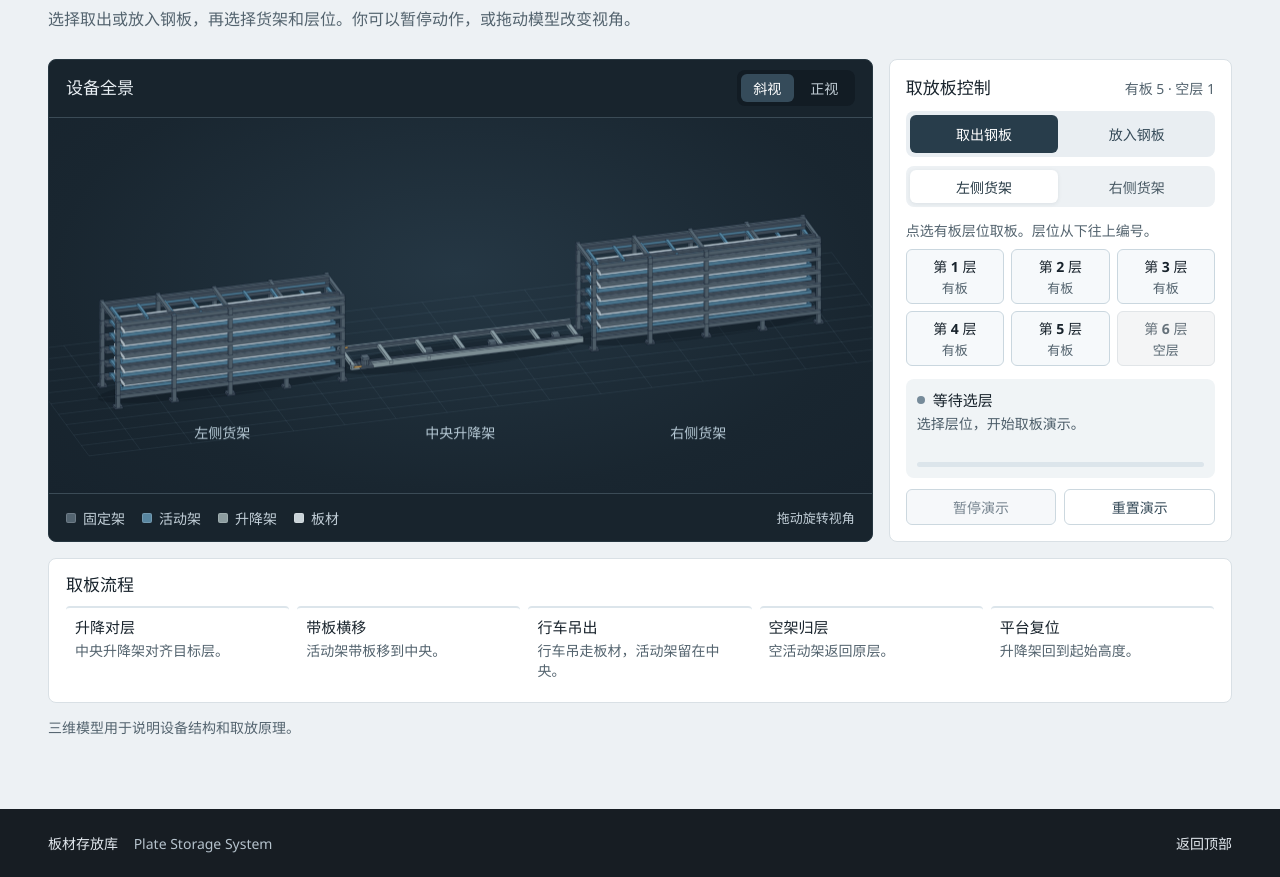
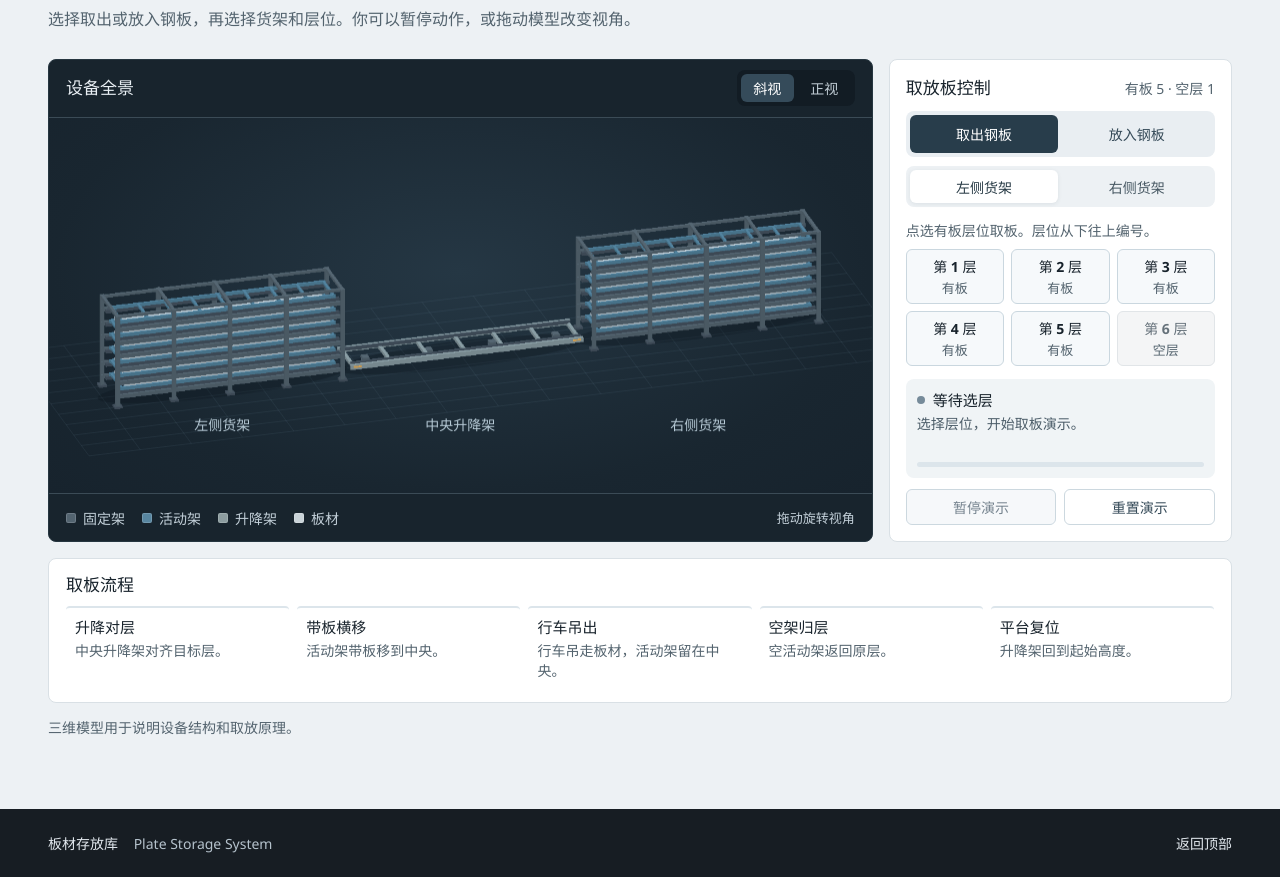
Before and after one commit to Pan-gao-1219/Plate-Storage-System, a plain HTML site: page component/index.html in a window 1280 px wide. Shown: the part 1399-2276 px from the top of the page. Drawn offline with Linux system fonts and the light colour scheme.

Commit message:
Prevent plate rack intersections and correct 3D occlusion

```diff
--- /dev/null
+++ b/component/depth.js
@@ -0,0 +1,77 @@
+"use strict";
+
+// Rasterize orthographic triangles with a depth buffer using Canvas 2D.
+// A larger depth means the surface is closer to the camera.
+class DepthRenderer {
+  constructor() {
+    this.surface = document.createElement("canvas");
+    this.context = this.surface.getContext("2d");
+  }
+
+  begin(width, height) {
+    this.width = width;
+    this.height = height;
+    if (this.surface.width !== width || this.surface.height !== height || !this.image) {
+      this.surface.width = width;
+      this.surface.height = height;
+      this.image = this.context.createImageData(width, height);
+      this.depth = new Float32Array(width * height);
+    }
+    this.image.data.fill(0);
+    this.depth.fill(-Infinity);
+  }
+
+  triangle(a, b, c, [red, green, blue]) {
+    let area = (b[0] - a[0]) * (c[1] - a[1]) - (b[1] - a[1]) * (c[0] - a[0]);
+    if (Math.abs(area) < 1e-6) return;
+    if (area < 0) {
+      [b, c] = [c, b];
+      area = -area;
+    }
+
+    const x0 = Math.max(0, Math.ceil(Math.min(a[0], b[0], c[0]) - .5));
+    const y0 = Math.max(0, Math.ceil(Math.min(a[1], b[1], c[1]) - .5));
+    const x1 = Math.min(this.width - 1, Math.floor(Math.max(a[0], b[0], c[0]) - .5));
+    const y1 = Math.min(this.height - 1, Math.floor(Math.max(a[1], b[1], c[1]) - .5));
+    if (x1 < x0 || y1 < y0) return;
+
+    const dxA = b[1] - c[1], dyA = c[0] - b[0];
+    const dxB = c[1] - a[1], dyB = a[0] - c[0];
+    const dxC = a[1] - b[1], dyC = b[0] - a[0];
+    const offsetX = x0 + .5, offsetY = y0 + .5;
+    let rowA = (offsetX - b[0]) * dxA + (offsetY - b[1]) * dyA;
+    let rowB = (offsetX - c[0]) * dxB + (offsetY - c[1]) * dyB;
+    let rowC = (offsetX - a[0]) * dxC + (offsetY - a[1]) * dyC;
+    const zA = a[2] / area, zB = b[2] / area, zC = c[2] / area;
+    const pixels = this.image.data;
+    const depth = this.depth;
+    for (let y = y0; y <= y1; y++) {
+      let weightA = rowA, weightB = rowB, weightC = rowC;
+      let index = y * this.width + x0;
+      for (let x = x0; x <= x1; x++, index++) {
+        if (weightA >= -1e-6 && weightB >= -1e-6 && weightC >= -1e-6) {
+          const z = weightA * zA + weightB * zB + weightC * zC;
+          if (z > depth[index]) {
+            depth[index] = z;
+            const offset = index * 4;
+            pixels[offset] = red;
+            pixels[offset + 1] = green;
+            pixels[offset + 2] = blue;
+            pixels[offset + 3] = 255;
+          }
+        }
+        weightA += dxA;
+        weightB += dxB;
+        weightC += dxC;
+      }
+      rowA += dyA;
+      rowB += dyB;
+      rowC += dyC;
+    }
+  }
+
+  draw(context, width, height) {
+    this.context.putImageData(this.image, 0, 0);
+    context.drawImage(this.surface, 0, 0, width, height);
+  }
+}
--- a/component/index.html
+++ b/component/index.html
@@ -152,6 +152,7 @@
       </div>
     </footer>
   </div>
+  <script src="./depth.js"></script>
   <script src="./scene.js"></script>
   <script src="./app.js"></script>
 </body>
--- a/component/scene.js
+++ b/component/scene.js
@@ -6,9 +6,11 @@ const GEOMETRY = {
   heights: Array.from({ length: 6 }, (_, index) => .53 + .548 * index),
   posts: [-4.39, -2.195, 0, 2.195, 4.39],
   cylinders: [-3.72, -1.24, 1.24, 3.72],
-  plateBase: .138,
+  plateBase: .126,
   plateThickness: .1,
 };
+const roofBeamHeight = .105;
+const rackTop = GEOMETRY.heights.at(-1) + GEOMETRY.plateBase + GEOMETRY.plateThickness + .20 + roofBeamHeight / 2;
 
 const colors = {
   rack: [85, 102, 114],
@@ -19,6 +21,7 @@ const colors = {
   steel: [188, 203, 213],
   piston: [169, 193, 207],
   hoist: [133, 147, 152],
+  cable: [185, 204, 214],
   marker: [233, 177, 90],
 };
 
@@ -66,35 +69,35 @@ function addCylinder(mesh, x, y, bottom, top, radius, material) {
 
 function addRack(mesh, x) {
   const { heights, posts } = GEOMETRY;
-  const sections = [0, ...heights, 3.505];
+  const roof = rackTop - roofBeamHeight / 2;
   for (const post of posts) {
     for (const y of [-1.03, 1.03]) {
       addBox(mesh, x + post, y, .038, .31, .31, .076, "rail");
-      for (let index = 1; index < sections.length; index++) {
-        const bottom = sections[index - 1], top = sections[index];
-        addBox(mesh, x + post, y, (bottom + top) / 2, .15, .15, top - bottom, "rack");
-      }
+      addBox(mesh, x + post, y, rackTop / 2, .15, .15, rackTop, "rack");
     }
-    addBox(mesh, x + post, 0, 3.43, .12, 2.08, .105, "rack");
+    addBox(mesh, x + post, 0, roof, .12, 2.08, roofBeamHeight, "rack");
   }
-  for (const z of [...heights, 3.50]) {
+  for (const y of [-.98, .98]) {
+    addBox(mesh, x, y, roof, 8.92, .105, roofBeamHeight, "rack");
+  }
+  for (const z of heights) {
     for (const y of [-.98, .98]) {
       addBox(mesh, x, y, z - .11, 8.92, .105, .15, "rack");
     }
     for (const y of [-.68, .68]) {
-      addBox(mesh, x, y, z - .071, 8.72, .12, .13, "rail");
+      addBox(mesh, x, y, z - .065, 8.72, .12, .13, "rail");
     }
   }
 }
 
-function addTray(mesh, x, z, selected, loaded) {
+function addTray(mesh, x, z, selected) {
   const material = selected ? "selected" : "tray";
+  const height = GEOMETRY.plateBase;
   for (const y of [-.673, .673]) {
-    addBox(mesh, x, y, z + .063, 8.43, .09, .126, material);
+    addBox(mesh, x, y, z + height / 2, 8.43, .09, height, material);
   }
   for (let index = -4; index <= 4; index++) {
-    if (loaded && Math.abs(index) < 4) continue;
-    addBox(mesh, x + index * 1.035, 0, z + .078, .10, 1.3, .083, material);
+    addBox(mesh, x + index * 1.035, 0, z + height - .083 / 2, .10, 1.3, .083, material);
   }
   if (selected) {
     for (const offset of [-4.08, 4.08]) {
@@ -125,8 +128,21 @@ function addLift(mesh, z) {
     addBox(mesh, (index - 3) * 1.47, 0, z - .142, .13, 1.61, .12, "lift");
   }
   for (const y of [-.675, .675]) {
-    addBox(mesh, 0, y, z - .059, 8.99, .103, .116, "rail");
+    addBox(mesh, 0, y, z - .058, 8.99, .103, .116, "rail");
   }
+}
+
+// Ribbon in the X/Z plane, visible from the front of the machine.
+function addCable(mesh, x1, z1, x2, z2, y) {
+  const length = Math.hypot(x2 - x1, z2 - z1);
+  const dx = .035 * (z2 - z1) / length;
+  const dz = .035 * (x1 - x2) / length;
+  mesh.push({
+    points: [[x1 + dx, y, z1 + dz], [x1 - dx, y, z1 - dz],
+      [x2 - dx, y, z2 - dz], [x2 + dx, y, z2 + dz]],
+    normal: [0, -1, 0],
+    material: "cable",
+  });
 }
 
 function addSpreader(mesh, y, z) {
@@ -137,19 +153,21 @@ function addSpreader(mesh, y, z) {
       addBox(mesh, x, y + dy, z + .232, .051, .051, .34, "piston");
       addBox(mesh, x, y + dy, z + .035, .38, .24, .07, "hoist");
     }
+    addCable(mesh, x, z + .591, 0, z + 1.54, y);
   }
+  addCable(mesh, 0, z + 1.54, 0, z + 16, y);
 }
 
 const fixedMesh = [];
 for (const x of Object.values(GEOMETRY.rackX)) addRack(fixedMesh, x);
 
 const dot = (a, b) => a[0] * b[0] + a[1] * b[1] + a[2] * b[2];
-const shade = (rgb, light) => `rgb(${rgb.map(value => Math.round(Math.min(value * light, 255))).join(",")})`;
 
 class Scene {
   constructor(canvas) {
     this.canvas = canvas;
     this.context = canvas.getContext("2d");
+    this.meshRenderer = new DepthRenderer();
     this.setView("perspective");
   }
 
@@ -183,8 +201,15 @@ class Scene {
     const depth = [sy * ce, -cy * ce, se];
     const right = [cy, sy, 0];
     const up = [-sy * se, cy * se, ce];
-    const scale = Math.min(width / 30.8, height / 9.3);
-    const origin = [width / 2, height * .52 + scale * 1.55];
+    // Keep the whole rack in view when its length projects diagonally across the screen.
+    const rackHalfLength = GEOMETRY.rackX.right + 4.55;
+    const groundExtent = rackHalfLength * Math.abs(up[0]) + 1.20 * Math.abs(up[1]);
+    const topExtent = groundExtent + rackTop * ce;
+    const scale = Math.min(width / 30.8, height / 9.3, (height - 64) / (groundExtent + topExtent));
+    const originY = Math.max(20 + topExtent * scale, Math.min(
+      height - 44 - groundExtent * scale, height * .52 + scale * 1.55,
+    ));
+    const origin = [width / 2, originY];
     const project = point => [
       origin[0] + dot(point, right) * scale,
       origin[1] - dot(point, up) * scale,
@@ -220,43 +245,33 @@ class Scene {
         const isMoving = state.target?.side === side && state.target.index === index;
         if (isMoving) continue;
         const highlighted = state.highlight?.side === side && state.highlight.index === index;
-        addTray(mesh, x, z, highlighted, state.stock[side][index]);
+        addTray(mesh, x, z, highlighted);
         if (state.stock[side][index]) addPlate(mesh, x, 0, z);
       }
     }
     addLift(mesh, state.liftZ);
     if (state.target) {
-      addTray(mesh, state.trayX, state.levelZ, true, state.boardVisible && state.boardLift < .04);
+      addTray(mesh, state.trayX, state.levelZ, true);
       if (state.boardVisible) addPlate(mesh, state.boardX, state.boardY, state.levelZ + state.boardLift);
     }
     if (state.crane) addSpreader(mesh, state.boardY, state.craneZ);
 
-    const faces = mesh.filter(face => dot(depth, face.normal) > .001).map(face => ({
-      ...face,
-      depth: face.points.reduce((sum, point) => sum + dot(point, depth), 0) / face.points.length,
-    }));
-    faces.sort((a, b) => a.depth - b.depth);
-    for (const { points, normal, material } of faces) {
-      ctx.beginPath();
-      for (const [index, point] of points.entries()) {
+    const meshRatio = Math.max(ratio, 1.5);
+    this.meshRenderer.begin(Math.round(width * meshRatio), Math.round(height * meshRatio));
+    for (const { points, normal, material } of mesh) {
+      if (dot(depth, normal) <= .001) continue;
+      const projected = points.map(point => {
         const [x, y] = project(point);
-        if (index === 0) ctx.moveTo(x, y);
-        else ctx.lineTo(x, y);
+        return [x * meshRatio, y * meshRatio, dot(point, depth)];
+      });
+      const light = .70 + .37 * Math.max(0, dot(normal, [-.35, -.46, .82]));
+      const color = colors[material].map(value => value * light);
+      for (let index = 1; index < projected.length - 1; index++) {
+        this.meshRenderer.triangle(projected[0], projected[index], projected[index + 1], color);
       }
-      ctx.closePath();
-      const light = .77 + .29 * Math.max(0, dot(normal, [-.35, -.46, .82]));
-      ctx.fillStyle = shade(colors[material], light);
-      ctx.fill();
-      ctx.strokeStyle = material === "steel" ? "#dce6ec8c" : "#0b162457";
-      ctx.lineWidth = material === "steel" ? .7 : .65;
-      ctx.stroke();
     }
+    this.meshRenderer.draw(ctx, width, height);
 
-    if (state.crane) {
-      const y = state.boardY, z = state.craneZ;
-      polyline([[-2.68, y, z + .6], [0, y, z + 1.54], [2.68, y, z + .6]], "#acbeca", 1.3);
-      polyline([[0, y, z + 1.54], [0, y, z + 8]], "#acbeca", 1.3);
-    }
     if (state.alignGuide) {
       const x = Math.sign(rackX[state.target.side]);
       ctx.setLineDash([5, 5]);
@@ -272,7 +287,7 @@ class Scene {
     ctx.font = `${width < 470 ? 12 : 14}px "Microsoft YaHei", sans-serif`;
     ctx.textAlign = "center";
     ctx.textBaseline = "middle";
-    const labelY = Math.min(height - 23, origin[1] + scale * (1.62 + Math.abs(up[0]) * 8) + 12);
+    const labelY = originY + groundExtent * scale + 17;
     for (const [x, label] of labels) {
       const [sx] = project([x, 0, 0]);
       const emphasized = state.target && rackX[state.target.side] === x;
```
Also changed, not shown: 1 other file.
